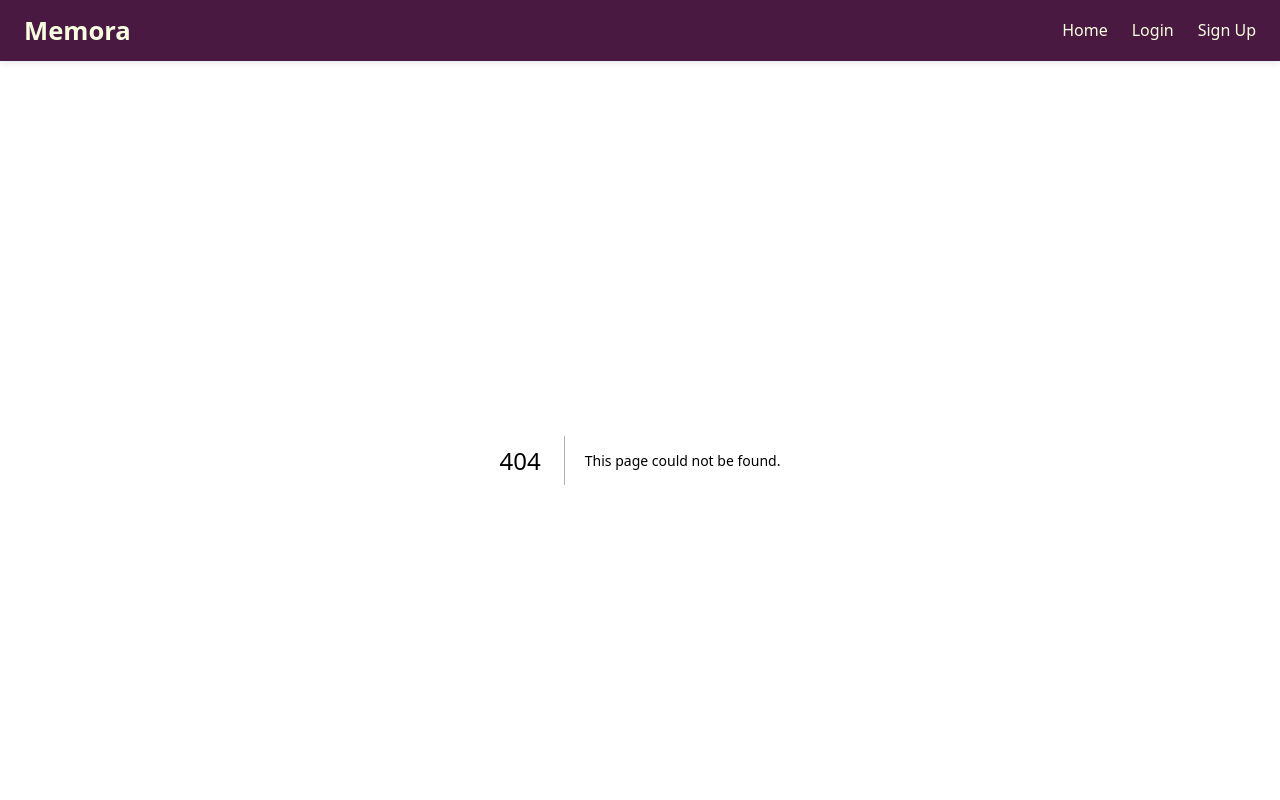
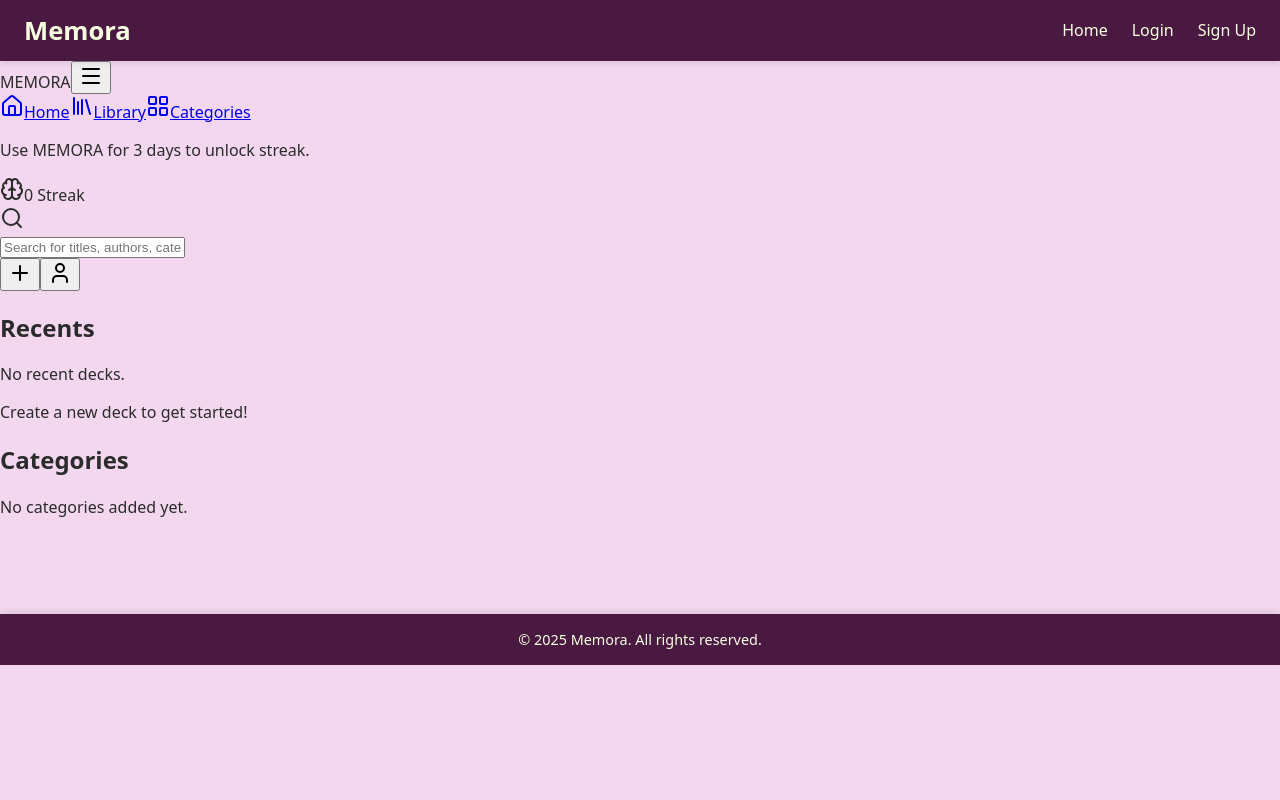
Before and after one commit to maykaila/Memora, a Next.js app in the folder frontend/: page /dashboard in a window 1280 px wide. Before the commit this address had no page. Shown: the top 800 px of the page. Built offline with nearby package versions, Linux system fonts and the light colour scheme.

Commit message:
homepage - -unfinished

```diff
--- /dev/null
+++ b/frontend/app/dashboard/page.tsx
@@ -0,0 +1,227 @@
+"use client";
+
+import React, { useState } from 'react';
+import {
+  Menu,
+  Home,
+  Library,
+  LayoutGrid,
+  Brain,
+  Search,
+  Plus,
+  User,
+  BookOpen
+} from 'lucide-react';
+
+// --- Sub-components ---
+
+/**
+ * Represents a navigation item in the sidebar
+ */
+interface NavItemProps {
+  icon: React.ElementType;
+  label: string;
+  active?: boolean;
+}
+
+const NavItem: React.FC<NavItemProps> = ({ icon: Icon, label, active = false }) => {
+  // Active prop is no longer used visually without CSS
+  return (
+    <a href="#">
+      <Icon />
+      <span>{label}</span>
+    </a>
+  );
+};
+
+/**
+ * The left sidebar component
+ */
+const Sidebar: React.FC = () => {
+  const [activeNav, setActiveNav] = useState('Home');
+
+  return (
+    <div>
+      {/* Header */}
+      <div>
+        <span>MEMORA</span>
+        <button>
+          <Menu />
+        </button>
+      </div>
+
+      {/* Navigation */}
+      <nav>
+        <NavItem
+          icon={Home}
+          label="Home"
+          active={activeNav === 'Home'}
+        />
+        <NavItem
+          icon={Library}
+          label="Library"
+          active={activeNav === 'Library'}
+        />
+        <NavItem
+          icon={LayoutGrid}
+          label="Categories"
+          active={activeNav === 'Categories'}
+        />
+      </nav>
+
+      {/* Streak Footer */}
+      <div>
+        <div>
+          <p>
+            Use MEMORA for 3 days to unlock streak.
+          </p>
+          <div>
+            <Brain />
+            <span>0 Streak</span>
+          </div>
+        </div>
+      </div>
+    </div>
+  );
+};
+
+/**
+ * The top header bar for the main content area
+ */
+const Header: React.FC = () => {
+  return (
+    <header>
+      <div>
+        {/* Search Bar */}
+        <div>
+          <div>
+            <Search />
+          </div>
+          <input
+            type="text"
+            placeholder="Search for titles, authors, categories..."
+          />
+        </div>
+
+        {/* Header Actions */}
+        <div>
+          <button>
+            <Plus />
+          </button>
+          <button>
+            <User />
+          </button>
+        </div>
+      </div>
+    </header>
+  );
+};
+
+/**
+ * Card for the "Recents" section
+ */
+interface RecentDeckCardProps {
+  title: string;
+  items: number;
+  author: string;
+}
+
+const RecentDeckCard: React.FC<RecentDeckCardProps> = ({ title, items, author }) => {
+  return (
+    <div>
+      <div>
+        <div>
+          <BookOpen />
+        </div>
+        <div>
+          <h3>
+            {title}
+          </h3>
+          <p>
+            {items} items - {author}
+          </p>
+        </div>
+      </div>
+    </div>
+  );
+};
+
+/**
+ * Placeholder card for the "Categories" section
+ */
+const CategoryCard: React.FC = () => {
+  return (
+    <div>
+      {/* This is a visual placeholder, matching the image */}
+    </div>
+  );
+};
+
+/**
+ * Main Application Component
+ */
+export default function App() {
+  // Use state to hold decks and categories, starting empty.
+  const [decks, setDecks] = useState<RecentDeckCardProps[]>([]);
+  const [categories, setCategories] = useState<number[]>([]);
+
+  return (
+    <div>
+      {/* Sidebar */}
+      <Sidebar />
+
+      {/* Main Content Area */}
+      <div>
+        {/* Top Header */}
+        <Header />
+
+        {/* Scrollable Content */}
+        <main>
+          {/* Recents Section */}
+          <section>
+            <h2>
+              Recents
+            </h2>
+            {decks.length === 0 ? (
+              <div>
+                <div>
+                  <p>No recent decks.</p>
+                  <p>Create a new deck to get started!</p>
+                </div>
+              </div>
+            ) : (
+              <div>
+                {decks.map((deck, index) => (
+                  <RecentDeckCard
+                    key={index}
+                    title={deck.title}
+                    items={deck.items}
+                    author={deck.author}
+                  />
+                ))}
+              </div>
+            )}
+          </section>
+
+          {/* Categories Section */}
+          <section>
+            <h2>
+              Categories
+            </h2>
+            {categories.length === 0 ? (
+              <div>
+                <p>No categories added yet.</p>
+              </div>
+            ) : (
+              <div>
+                {categories.map((_, index) => (
+                  <CategoryCard key={index} />
+                ))}
+              </div>
+            )}
+          </section>
+        </main>
+      </div>
+    </div>
+  );
+}
```
